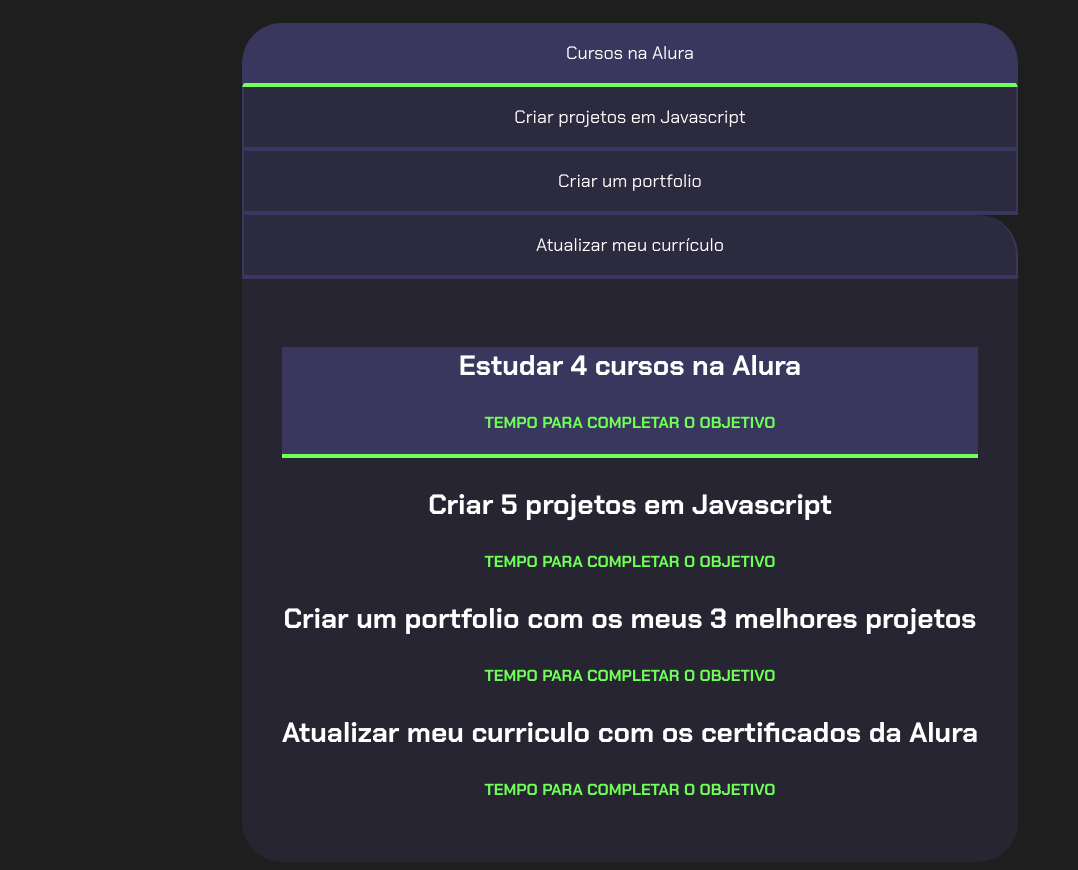
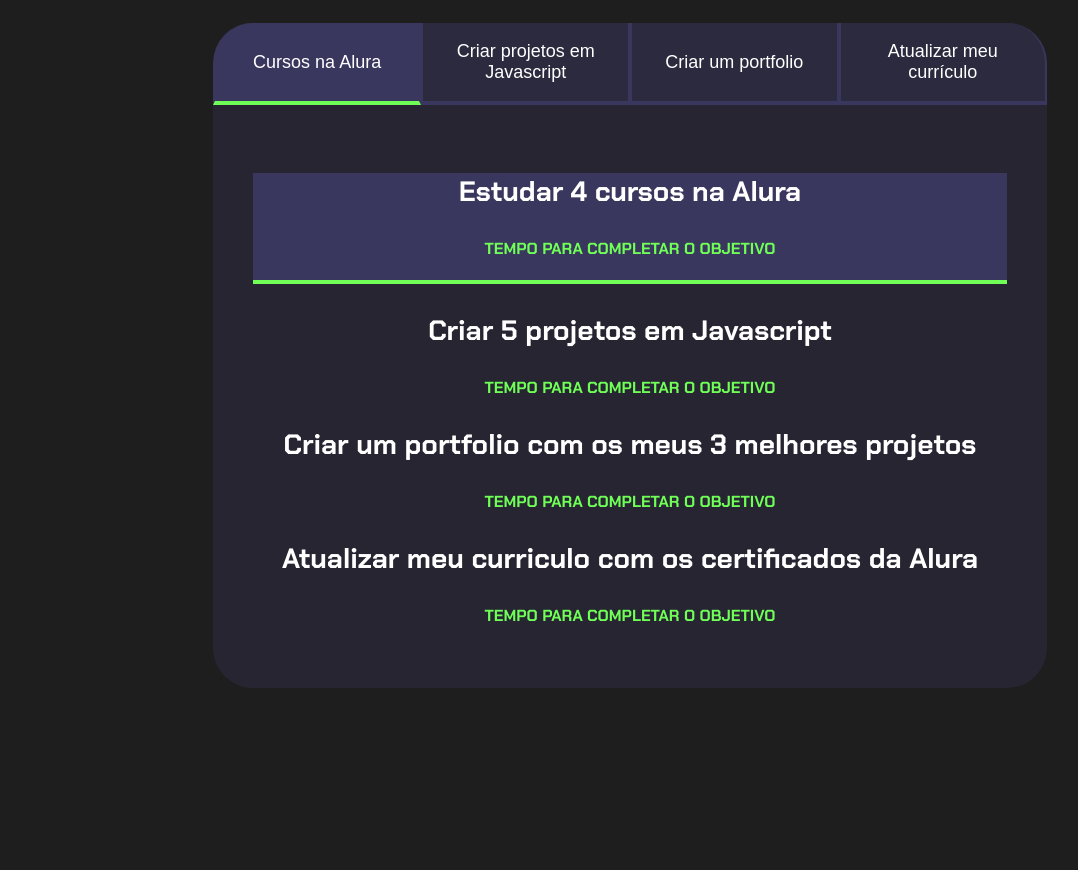
Before and after one commit to niina311/cronometro, a plain HTML site: page index.html in a window 1280 px wide. Shown: the part 80-950 px from the top of the page, without its empty margins (10-1088 px from the left). After the commit the page ends 800 px from the top, so only its background shows below. Drawn offline with Linux system fonts and the light colour scheme.

Commit message:
aula 3 continuação

```diff
--- a/style.css
+++ b/style.css
@@ -36,7 +36,7 @@
 }
 
 .botao {
-  font-family: "Chakra Petch", sans-serif;
+  font-family: "Crakra Petch", sans-serif;
   background-color: var(--botao-inativo);
   color: var(--branco);
   display: flex;
@@ -49,7 +49,6 @@
   border-left: 2px solid var(--botao-ativo);
   border-right: 2px solid var(--botao-ativo);
   border-top: none;
-  cursor: pointer;
 }
 
 .botao:first-child {
@@ -60,17 +59,23 @@
   display: block;
 }
 @media screen and (min-width: 768px) {
-  /* Código omitido */
+  .botoes {
+    display: flex;
+  }
+
+  .botao:first-child {
+    border-radius: 40px 0 0 0;
+  }
 
   .botao:last-child {
     border-radius: 0 40px 0 0;
   }
 }
+
 .ativo {
   background-color: var(--botao-ativo);
   border-bottom: 4px solid var(--verde);
 }
-
 .abas-textos {
   background-color: var(--texto-fundo);
   padding: 40px;
@@ -80,8 +85,9 @@
   background-color: var(--botao-ativo);
   border-bottom: 4px solid var(--verde);
 }
-
-
+.aba-conteudo.ativo {
+  display: block;
+}
 
 .aba-conteudo-titulo-principal {
   font-size: 28px;
```
Also changed, not shown: index.html (+1 -1 lines).
